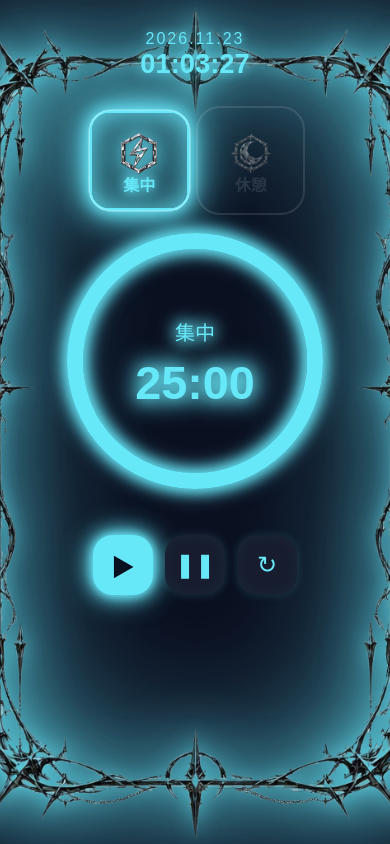
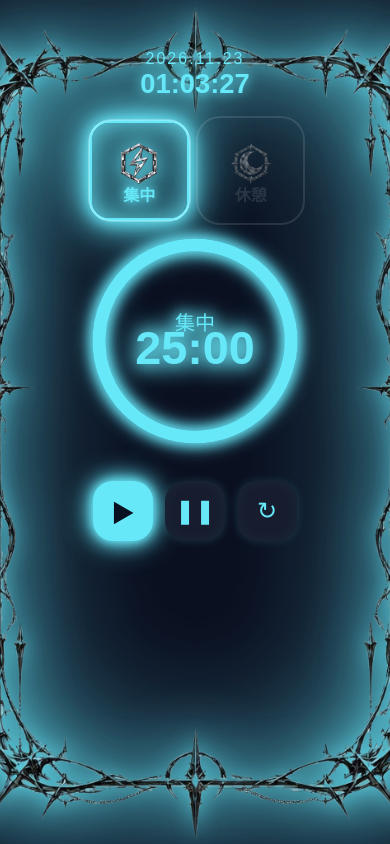
Before and after one commit to fusion776z-del/timer, a plain HTML site: page index.html in a window 390 px wide. Drawn offline with Linux system fonts and the light colour scheme.

Commit message:
Add files via upload

```diff
--- a/index.html
+++ b/index.html
@@ -79,7 +79,7 @@ body{
 
   width:100%;
 
-  min-height:100vh;
+  min-height:100dvh;
 
   display:flex;
   flex-direction:column;
@@ -149,7 +149,15 @@ body{
  font-size:20px;
 }
 
+.timer-ring{
 
+  width:min(65vw,280px);
+
+  height:min(65vw,280px);
+
+  position:relative;
+
+}
 
 .controls{
   margin-top:0;
@@ -179,7 +187,26 @@ body{
  .mode-area{
    gap:10px;
  }
+.timer-ring{
 
+  width:240px;
+
+  height:240px;
+
+}
+
+.page{
+
+  padding-top:20px;
+  padding-bottom:20px;
+
+}
+
+.controls{
+
+  margin-top:8px;
+
+}
 
 
  .controls button{
@@ -225,16 +252,16 @@ body{
 }
 
 .focus-label{
- font-size:24px;
- margin-bottom:10px;
+ font-size:30px;
+ margin-bottom:-15px;
 }
 
 #realClock{
 
  text-align:center;
 
- margin-top:20px;
- margin-bottom:10px;
+ margin-top:40px;
+ margin-bottom:0px;
 
 }
 
```
